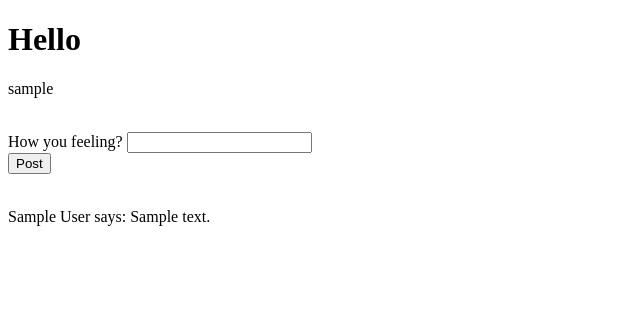
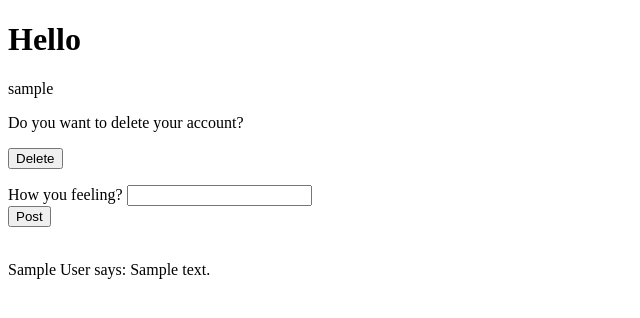
Before and after one commit to ykyasin/Family-Space, a Flask app: a page that uses application/templates/index.html in a window 1280 px wide. Shown: the top 318 px of the page, without its empty margins (0-640 px from the left). Run offline with Flask 2, Linux system fonts and the light colour scheme; tables that the repository leaves empty hold one stand-in row (values such as "Sample post"); some libraries are stand-ins or nearby versions.

Commit message:
adding delete user function

```diff
--- a/application/forms.py
+++ b/application/forms.py
@@ -20,3 +20,6 @@ class PostForm(FlaskForm):
 
 class AddUser(FlaskForm):
     submit = SubmitField("Add User")
+
+class DelUser(FlaskForm):
+    submit = SubmitField("Delete")
--- a/application/routes.py
+++ b/application/routes.py
@@ -1,6 +1,6 @@
 from application import app, db
 from application.models import User, Post
-from application.forms import UserForm, PostForm, Login, AddUser
+from application.forms import UserForm, PostForm, Login, AddUser, DelUser
 from flask import Flask, render_template, request, redirect, url_for
 
 @app.route('/')
@@ -11,20 +11,27 @@ def home():
 @app.route('/main/<user>', methods = ['GET','POST'])
 def main(user = "No User"):
     postform = PostForm()
+    deluser = DelUser()
     if request.method == 'POST':
-        post = postform.detail.data
-        new_post = Post(detail=post, user = User.query.filter_by(name=user).first())
-        #User.query.filter_by(name=user).first()
-        db.session.add(new_post)
-        db.session.commit()
-        return redirect(url_for('main', user=user))
+        if deluser.submit.data:
+            user = User.query.filter_by(name=user).first()
+            db.session.delete(user)
+            db.session.commit()
+            return redirect(url_for('login'))
+        else:
+            post = postform.detail.data
+            new_post = Post(detail=post, user = User.query.filter_by(name=user).first())
+            #User.query.filter_by(name=user).first()
+            db.session.add(new_post)
+            db.session.commit()
+            return redirect(url_for('main', user=user))
     post_db = Post.query.order_by(Post.id).all()
     posts = []
     users = []
     for i in range(len(post_db)):
         posts.append(post_db[i].detail)
         users.append(post_db[i].user.name)
-    return render_template('index.html', postform = postform, posts=posts, user=user, users = users)
+    return render_template('index.html', postform = postform, posts=posts, user=user, users=users, deluser=deluser)
 
 @app.route('/login', methods = ['GET','POST'])
 def login(): #Add users
--- a/application/templates/index.html
+++ b/application/templates/index.html
@@ -1,6 +1,7 @@
 {% extends 'layout.html' %}
 {% block body %}
-    <p> {{user}} </p> <br>
+    <p> {{user}} </p>
+    <p>Do you want to delete your account? <form action="" method="POST"> {{deluser.submit}} </form> </p>
         <form action="" method="POST">
             {{postform.hidden_tag() }}
             {{postform.detail.label}} {{postform.detail}}
```
